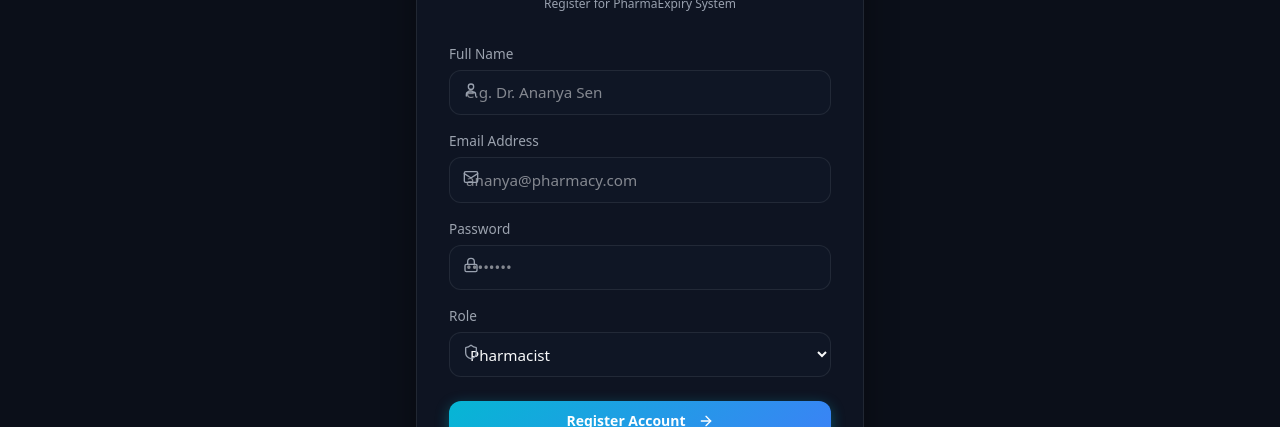
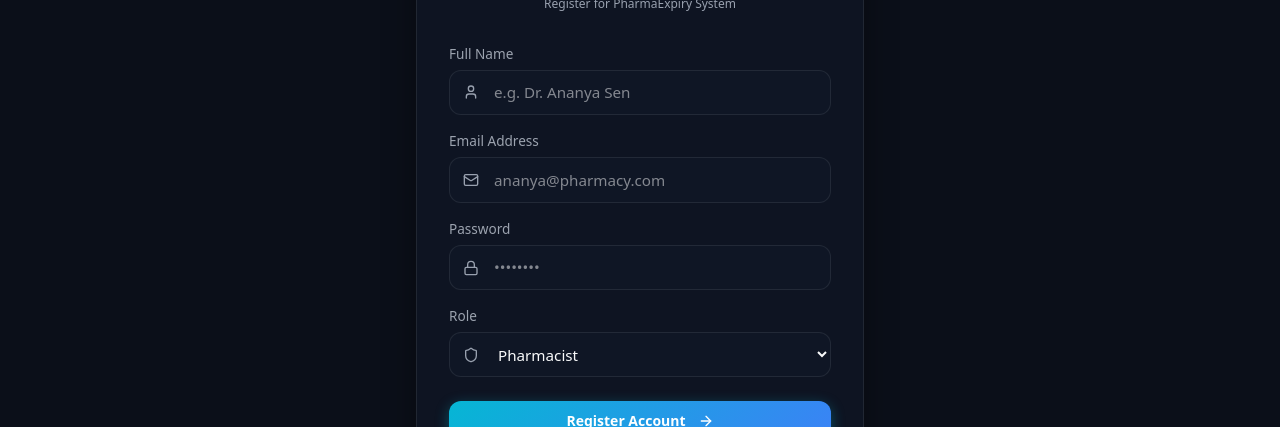
Before and after one commit to RaghavGoyal6046/Auriga-SDE1-Builder, a React (Vite) app: page /register in a window 1280 px wide. Shown: the part 279-706 px from the top of the page. Built offline with nearby package versions, Linux system fonts and the light colour scheme.

Commit message:
Fix input icon positioning and text padding on Login and Register forms

```diff
--- a/src/index.css
+++ b/src/index.css
@@ -156,6 +156,12 @@ h1, h2, h3, h4, h5, h6 {
   transition: border-color 0.2s ease;
 }
 
+/* Ensure padding-left when input has an icon */
+.form-input.has-icon,
+.form-input-has-icon {
+  padding-left: 2.75rem !important;
+}
+
 .form-input:focus {
   border-color: var(--accent-primary);
   box-shadow: 0 0 0 3px rgba(6, 182, 212, 0.2);
--- a/src/pages/LoginPage.jsx
+++ b/src/pages/LoginPage.jsx
@@ -61,14 +61,14 @@ export default function LoginPage() {
             <button
               type="button"
               onClick={() => handleQuickDemo('pharmacist@pharma.com', 'pharmacy123')}
-              className="px-2.5 py-1.5 bg-gray-800 hover:bg-gray-700 text-cyan-300 text-xs font-semibold rounded-lg border border-cyan-500/30 transition-all flex items-center justify-center gap-1"
+              className="px-2.5 py-1.5 bg-gray-800 hover:bg-gray-700 text-cyan-300 text-xs font-semibold rounded-lg border border-cyan-500/30 transition-all flex items-center justify-center gap-1 cursor-pointer"
             >
               <UserCheck className="w-3.5 h-3.5" /> Pharmacist
             </button>
             <button
               type="button"
               onClick={() => handleQuickDemo('admin@pharma.com', 'admin123')}
-              className="px-2.5 py-1.5 bg-gray-800 hover:bg-gray-700 text-blue-300 text-xs font-semibold rounded-lg border border-blue-500/30 transition-all flex items-center justify-center gap-1"
+              className="px-2.5 py-1.5 bg-gray-800 hover:bg-gray-700 text-blue-300 text-xs font-semibold rounded-lg border border-blue-500/30 transition-all flex items-center justify-center gap-1 cursor-pointer"
             >
               <UserCheck className="w-3.5 h-3.5" /> Admin
             </button>
@@ -84,30 +84,30 @@ export default function LoginPage() {
         <form onSubmit={handleSubmit} className="space-y-4">
           <div>
             <label className="form-label">Email Address</label>
-            <div className="relative">
-              <Mail className="w-4 h-4 absolute left-3.5 top-3 text-gray-400" />
+            <div className="relative flex items-center">
+              <Mail className="w-4 h-4 absolute left-3.5 pointer-events-none text-gray-400 z-10" />
               <input
                 type="email"
                 required
                 value={email}
                 onChange={(e) => setEmail(e.target.value)}
                 placeholder="e.g. pharmacist@pharma.com"
-                className="form-input pl-10"
+                className="form-input has-icon"
               />
             </div>
           </div>
 
           <div>
             <label className="form-label">Password</label>
-            <div className="relative">
-              <Lock className="w-4 h-4 absolute left-3.5 top-3 text-gray-400" />
+            <div className="relative flex items-center">
+              <Lock className="w-4 h-4 absolute left-3.5 pointer-events-none text-gray-400 z-10" />
               <input
                 type="password"
                 required
                 value={password}
                 onChange={(e) => setPassword(e.target.value)}
                 placeholder="••••••••"
-                className="form-input pl-10"
+                className="form-input has-icon"
               />
             </div>
           </div>
--- a/src/pages/RegisterPage.jsx
+++ b/src/pages/RegisterPage.jsx
@@ -58,57 +58,57 @@ export default function RegisterPage() {
         <form onSubmit={handleSubmit} className="space-y-4">
           <div>
             <label className="form-label">Full Name</label>
-            <div className="relative">
-              <User className="w-4 h-4 absolute left-3.5 top-3 text-gray-400" />
+            <div className="relative flex items-center">
+              <User className="w-4 h-4 absolute left-3.5 pointer-events-none text-gray-400 z-10" />
               <input
                 type="text"
                 required
                 value={name}
                 onChange={(e) => setName(e.target.value)}
                 placeholder="e.g. Dr. Ananya Sen"
-                className="form-input pl-10"
+                className="form-input has-icon"
               />
             </div>
           </div>
 
           <div>
             <label className="form-label">Email Address</label>
-            <div className="relative">
-              <Mail className="w-4 h-4 absolute left-3.5 top-3 text-gray-400" />
+            <div className="relative flex items-center">
+              <Mail className="w-4 h-4 absolute left-3.5 pointer-events-none text-gray-400 z-10" />
               <input
                 type="email"
                 required
                 value={email}
                 onChange={(e) => setEmail(e.target.value)}
                 placeholder="ananya@pharmacy.com"
-                className="form-input pl-10"
+                className="form-input has-icon"
               />
             </div>
           </div>
 
           <div>
             <label className="form-label">Password</label>
-            <div className="relative">
-              <Lock className="w-4 h-4 absolute left-3.5 top-3 text-gray-400" />
+            <div className="relative flex items-center">
+              <Lock className="w-4 h-4 absolute left-3.5 pointer-events-none text-gray-400 z-10" />
               <input
                 type="password"
                 required
                 value={password}
                 onChange={(e) => setPassword(e.target.value)}
                 placeholder="••••••••"
-                className="form-input pl-10"
+                className="form-input has-icon"
               />
             </div>
           </div>
 
           <div>
             <label className="form-label">Role</label>
-            <div className="relative">
-              <Shield className="w-4 h-4 absolute left-3.5 top-3 text-gray-400" />
+            <div className="relative flex items-center">
+              <Shield className="w-4 h-4 absolute left-3.5 pointer-events-none text-gray-400 z-10" />
               <select
                 value={role}
                 onChange={(e) => setRole(e.target.value)}
-                className="form-input pl-10"
+                className="form-input has-icon"
               >
                 <option value="Pharmacist">Pharmacist</option>
                 <option value="Admin">Admin / Pharmacy Owner</option>
```
